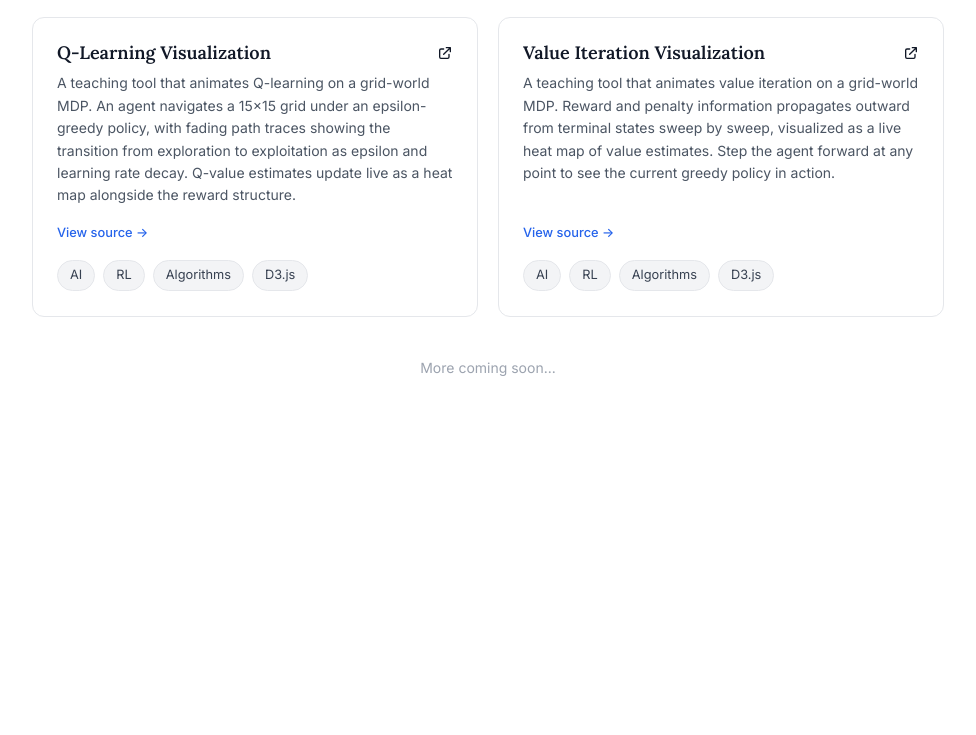
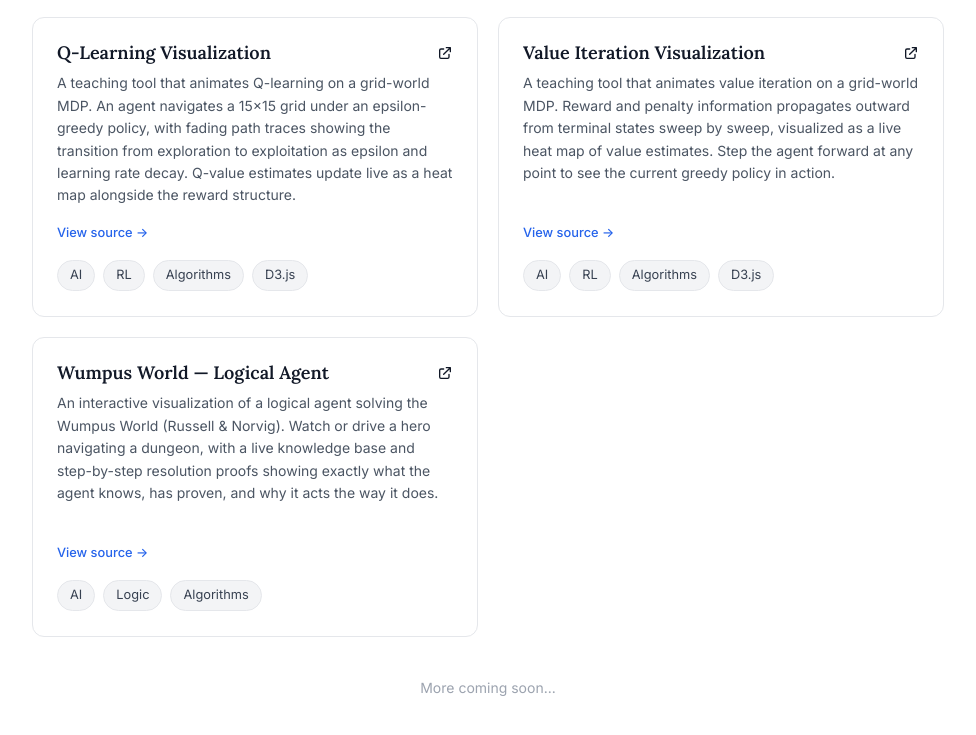
Before and after one commit to tmillhouUA/tylermillhouse, a plain HTML site: page visualizations.html in a window 1280 px wide. Shown: the part 837-1572 px from the top of the page, without its empty margins (152-1128 px from the left). Before the commit the page ends 1312 px from the top, so only its background shows below. Drawn offline with Linux system fonts and the light colour scheme.

Commit message:
Add Wumpus World Logical Agent card to Visualizations page

```diff
--- a/visualizations.html
+++ b/visualizations.html
@@ -140,6 +140,24 @@
           </div>
         </div>
 
+        <div class="viz-card">
+          <a class="card-live-link" href="https://tmillhouua.github.io/WumpusWorldLogicalAgents/" target="_blank" rel="noopener">
+            <svg class="external-icon" xmlns="http://www.w3.org/2000/svg" width="16" height="16" fill="none" viewBox="0 0 24 24" stroke="currentColor" stroke-width="2">
+              <path stroke-linecap="round" stroke-linejoin="round" d="M10 6H6a2 2 0 00-2 2v10a2 2 0 002 2h10a2 2 0 002-2v-4M14 4h6m0 0v6m0-6L10 14" />
+            </svg>
+          </a>
+          <h3><a href="https://tmillhouua.github.io/WumpusWorldLogicalAgents/" target="_blank" rel="noopener">Wumpus World — Logical Agent</a></h3>
+          <p>An interactive visualization of a logical agent solving the Wumpus World (Russell &amp; Norvig). Watch or drive a hero navigating a dungeon, with a live knowledge base and step-by-step resolution proofs showing exactly what the agent knows, has proven, and why it acts the way it does.</p>
+          <div class="card-repo-link">
+            <a href="https://github.com/tmillhouUA/WumpusWorldLogicalAgents" target="_blank" rel="noopener">View source →</a>
+          </div>
+          <div class="tags">
+            <span class="tag">AI</span>
+            <span class="tag">Logic</span>
+            <span class="tag">Algorithms</span>
+          </div>
+        </div>
+
       </div>
       <p class="more-coming-soon">More coming soon...</p>
     </div>
```
